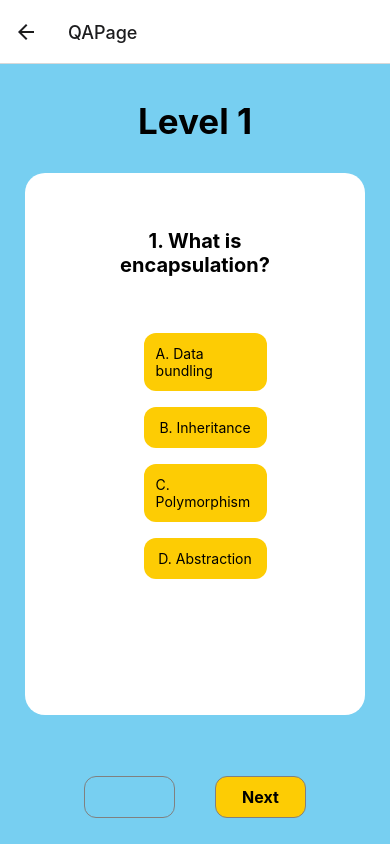
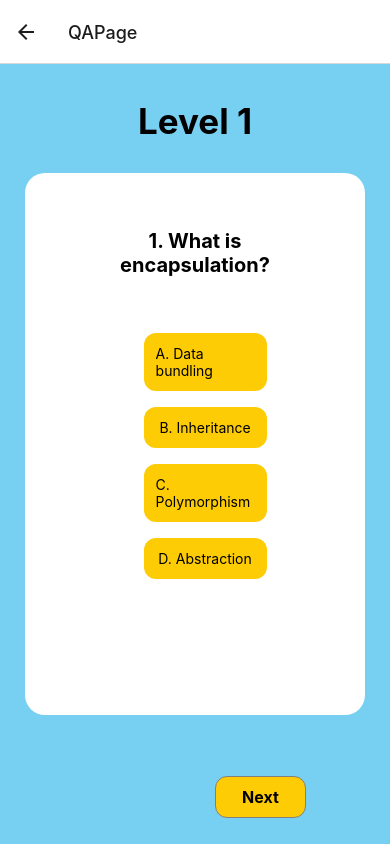
Before and after one commit to edwardmontilla/Simple-Mobile-Game, a React Native app: screen /QAPage in a window 390 px wide. Built offline with nearby package versions, Linux system fonts and the light colour scheme.

Commit message:
added borderWith to be gone when index is 0
for prev button

```diff
--- a/quiz/QuizComponent.jsx
+++ b/quiz/QuizComponent.jsx
@@ -230,7 +230,7 @@ function QuizComponent({ questions }) {
               <Text style={styles.buttonText}>Previous</Text>
             </TouchableOpacity>
           ) : (
-            <View style={[styles.navButton, {backgroundColor:'transparent'}]}/>
+            <View style={[styles.navButton, {backgroundColor:'transparent', borderWidth:0}]}/>
           )
         }
 
```
